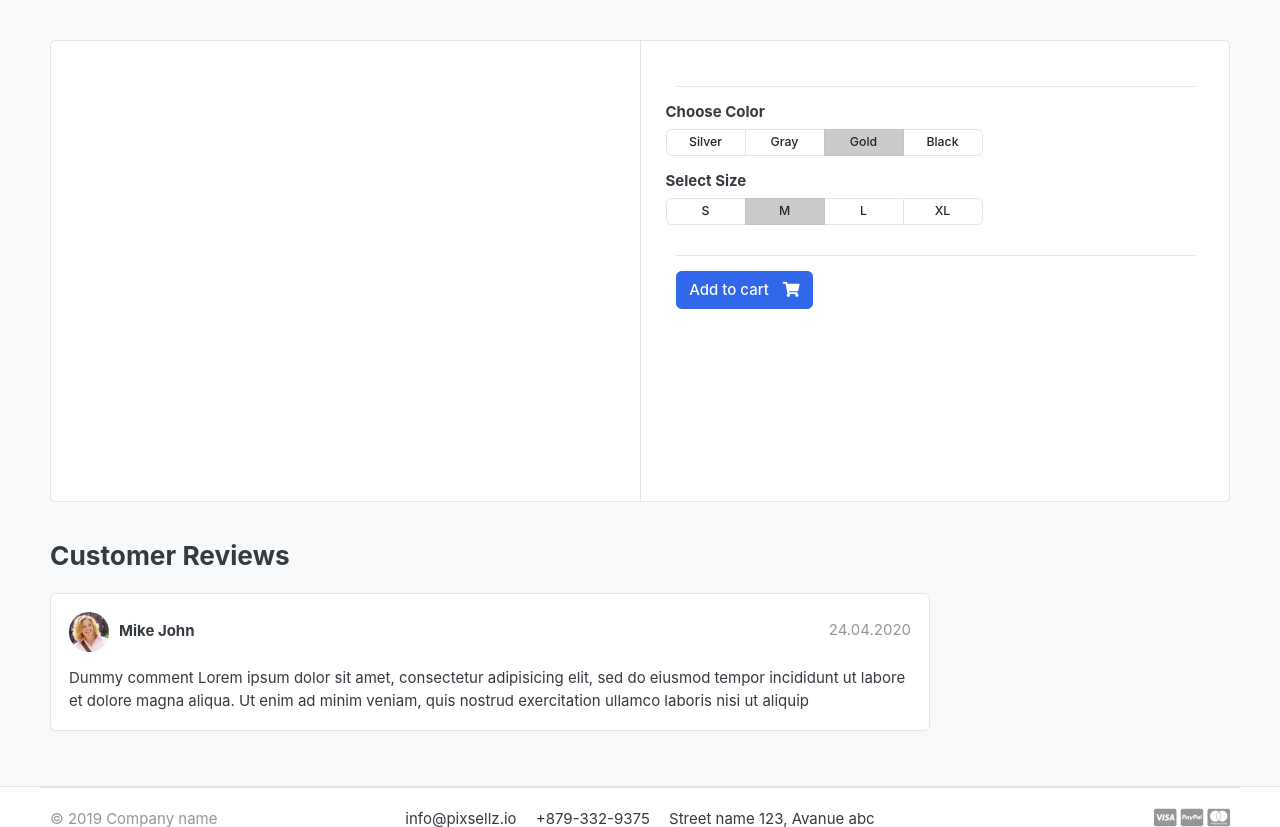
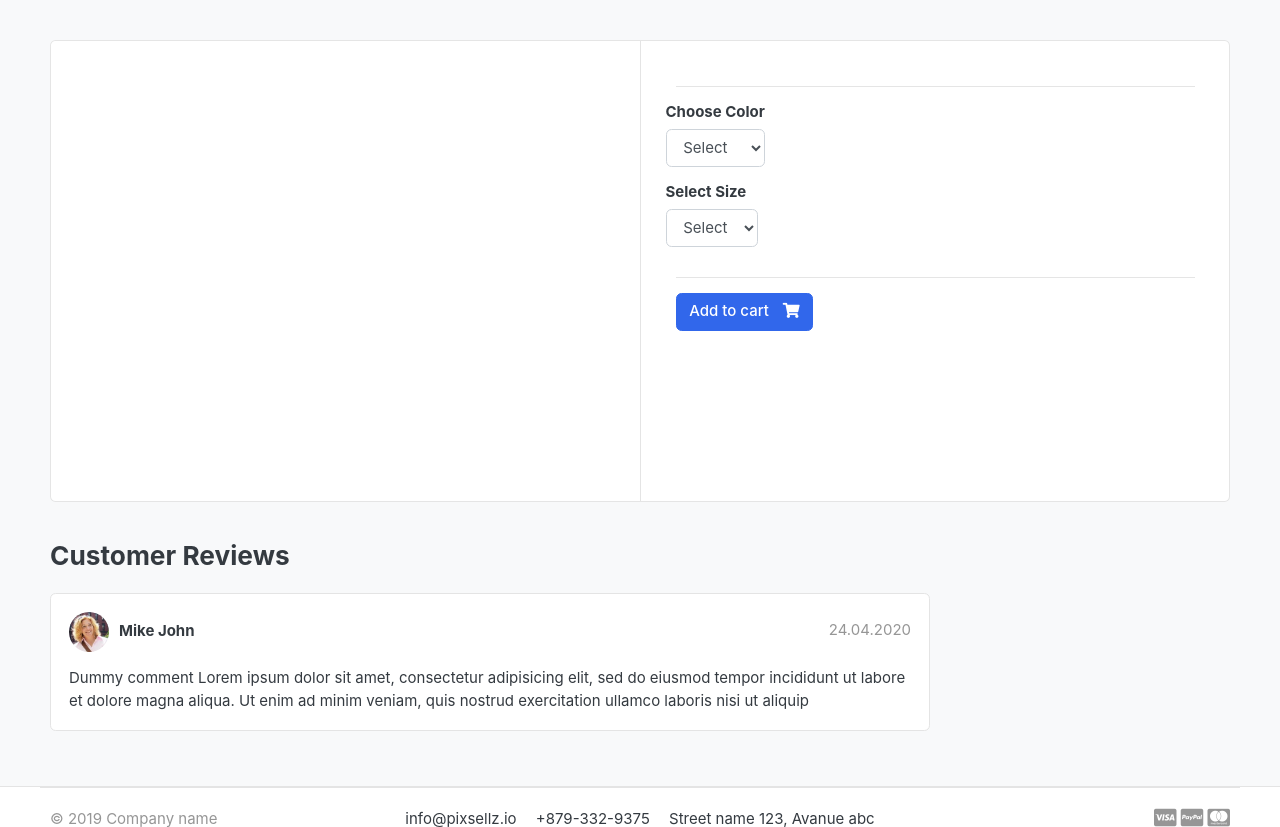
Before and after one commit to SerhiiPenteliuk/App2-ecommerce, a Django app: template templates/store/product_detail.html in a window 1280 px wide. Shown: the part 118-945 px from the top of the page. Run offline with Django 3.2, Linux system fonts and the light colour scheme; the template is opened without the code that fills it, so the values that code supplies are empty; some libraries are stand-ins or nearby versions; some web fonts are replaced.

Commit message:
Starting Product Variation & Variation Manager

```diff
--- a/carts/models.py
+++ b/carts/models.py
@@ -1,7 +1,7 @@
 from django.db import models
 
 # Create your models here.
-from store.models import Product
+from store.models import Product, Variation
 
 
 class Cart(models.Model):
@@ -14,6 +14,7 @@ class Cart(models.Model):
 
 class CartItem(models.Model):
     product = models.ForeignKey(Product, on_delete=models.CASCADE)
+    variations = models.ManyToManyField(Variation, blank=True)
     cart = models.ForeignKey(Cart, on_delete=models.CASCADE)
     quantity = models.IntegerField()
     is_active = models.BooleanField(default=True)
@@ -21,5 +22,5 @@ class CartItem(models.Model):
     def sub_total(self):
         return self.product.price * self.quantity
 
-    def __str(self):
+    def __unicode__(self):
         return self.product
--- a/templates/store/product_detail.html
+++ b/templates/store/product_detail.html
@@ -18,54 +18,37 @@
 </article> <!-- gallery-wrap .end// -->
 		</aside>
 		<main class="col-md-6 border-left">
+
+
+<form action="{% url 'add_cart' single_product.id %}" method="POST">
+	{% csrf_token %}
 	<article class="content-body">
-
 		<h2 class="title">{{ single_product.product_name }}</h2>
-
 		<div class="mb-3">
 			<var class="price h4">{{ single_product.price }}</var>
 		</div>
-
 		<p>{{ single_product.description }}</p>
-
-
 		<hr>
 		<div class="row">
 			<div class="item-option-select">
 				<h6>Choose Color</h6>
-			<div class="btn-group btn-group-sm btn-group-toggle" data-toggle="buttons">
-			  <label class="btn btn-light">
-			    <input type="radio" name="radio_color"> Silver
-			  </label>
-			  <label class="btn btn-light">
-			    <input type="radio" name="radio_color" > Gray
-			  </label>
-			  <label class="btn btn-light active">
-			    <input type="radio" name="radio_color checked"> Gold
-			  </label>
-			  <label class="btn btn-light">
-			    <input type="radio" name="radio_color"> Black
-			  </label>
-			</div>
+					<select name="color" class="form-control" required>
+						<option value="" disabled selected>Select</option>
+						{% for i in single_product.variation_set.colors %}
+							<option value="{{ i.variation_value | lower }}">{{ i.variation_value | capfirst }}</option>
+						{% endfor %}
+					</select>
 			</div>
 		</div> <!-- row.// -->
 		<div class="row">
 			<div class="item-option-select">
 				<h6>Select Size</h6>
-			<div class="btn-group btn-group-sm btn-group-toggle" data-toggle="buttons">
-			  <label class="btn btn-light">
-			    <input type="radio" name="radio_color"> S
-			  </label>
-			  <label class="btn btn-light active">
-			    <input type="radio" name="radio_color" checked> M
-			  </label>
-			  <label class="btn btn-light">
-			    <input type="radio" name="radio_color"> L
-			  </label>
-			  <label class="btn btn-light">
-			    <input type="radio" name="radio_color"> XL
-			  </label>
-			</div>
+					<select name="size"	 class="form-control">
+						<option value="" disabled selected>Select</option>
+						{% for i in single_product.variation_set.sizes %}
+							<option value="{{ i.variation_value | lower}}">{{ i.variation_value | capfirst }}</option>
+						{% endfor %}
+					</select>
 			</div>
 		</div> <!-- row.// -->
 		<hr>
@@ -76,10 +59,11 @@
 				<a href="#" class="btn  btn-success"> <span class="text">Added to Cart</span> <i class="fas fa-check"></i>  </a>
 				<a href="{% url 'cart' %} " class="btn  btn-outline-primary"> <span class="text">View Cart</span> <i class="fas fa-eye"></i>  </a>
 			{% else %}
-			<a href="{% url 'add_cart' single_product.id %}" class="btn  btn-primary"> <span class="text">Add to cart</span> <i class="fas fa-shopping-cart"></i>  </a>
+				<button type="submit" class="btn  btn-primary"> <span class="text">Add to cart</span> <i class="fas fa-shopping-cart"></i>  </button>
 			{% endif %}
 		{% endif %}
 	</article> <!-- product-info-aside .// -->
+</form>
 		</main> <!-- col.// -->
 	</div> <!-- row.// -->
 </div> <!-- card.// -->
```
Also changed, not shown: carts/admin.py (+10 -3 lines), carts/views.py (+12 -1 lines), store/admin.py (+8 -1 lines), store/models.py (+27 -0 lines). Lines whose indentation alone changed are shown as unchanged.
